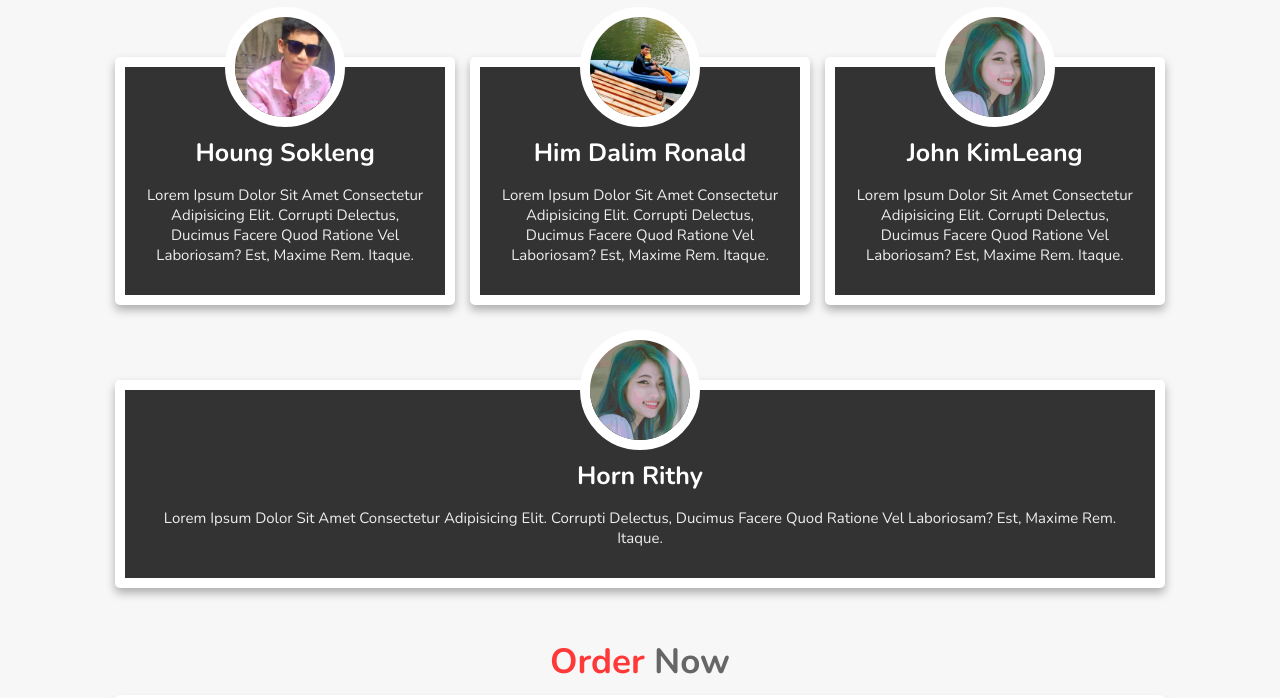
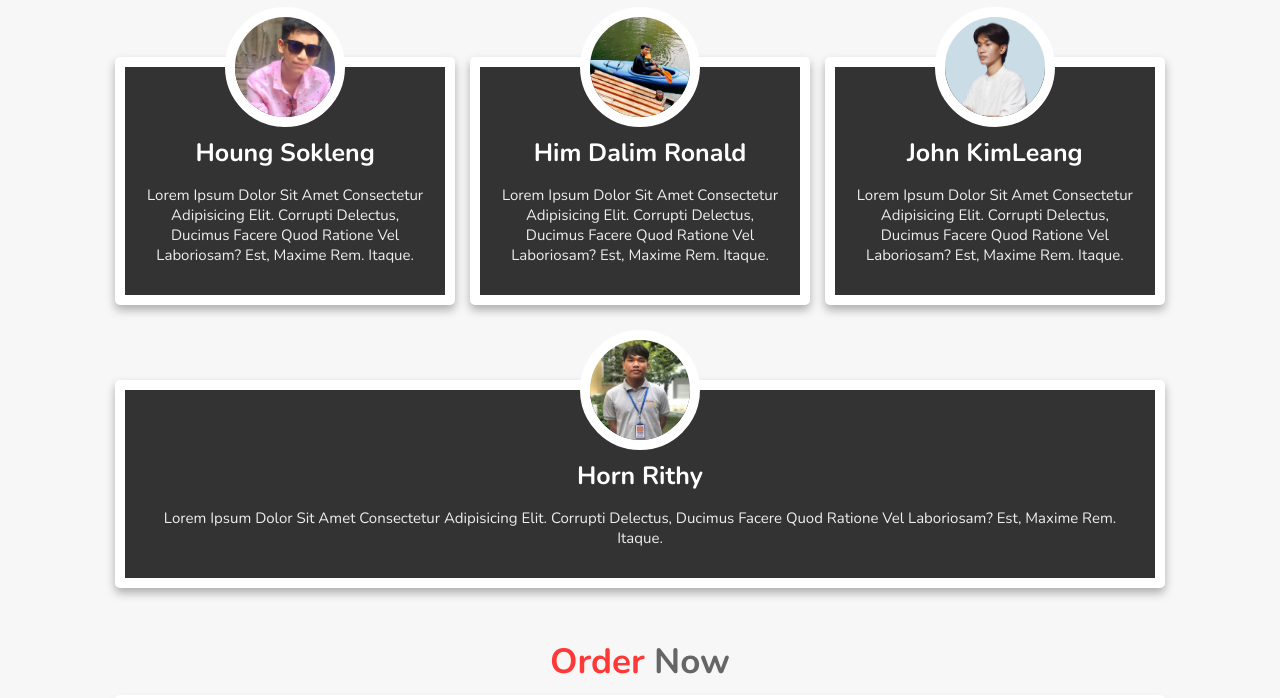
Before and after one commit to LengTech11/Food-Web, a plain HTML site: page Team.html in a window 1280 px wide. Shown: the part 90-788 px from the top of the page. Drawn offline with nearby package versions, Linux system fonts and the light colour scheme.

Commit message:
add picture

```diff
--- a/Team.html
+++ b/Team.html
@@ -39,7 +39,7 @@
                 <p>Lorem ipsum dolor sit amet consectetur adipisicing elit. Corrupti delectus, ducimus facere quod ratione vel laboriosam? Est, maxime rem. Itaque.</p>
             </div>
             <div class="box">
-                <img src="images/pic3.png" alt="">
+                <img src="./images/KimLeang.jpg" alt="">
                 <h3>john KimLeang</h3>
                 <div class="stars">
                     <i class="fas fa-star"></i>
@@ -51,7 +51,7 @@
                 <p>Lorem ipsum dolor sit amet consectetur adipisicing elit. Corrupti delectus, ducimus facere quod ratione vel laboriosam? Est, maxime rem. Itaque.</p>
             </div>
             <div class="box">
-                <img src="images/pic3.png" alt="">
+                <img src="./images/Rithy.jpg" alt="">
                 <h3>Horn Rithy</h3>
                 <div class="stars">
                     <i class="fas fa-star"></i>
```
Also changed, not shown: images/KimLeang.jpg (added), images/Rithy.jpg (added).
